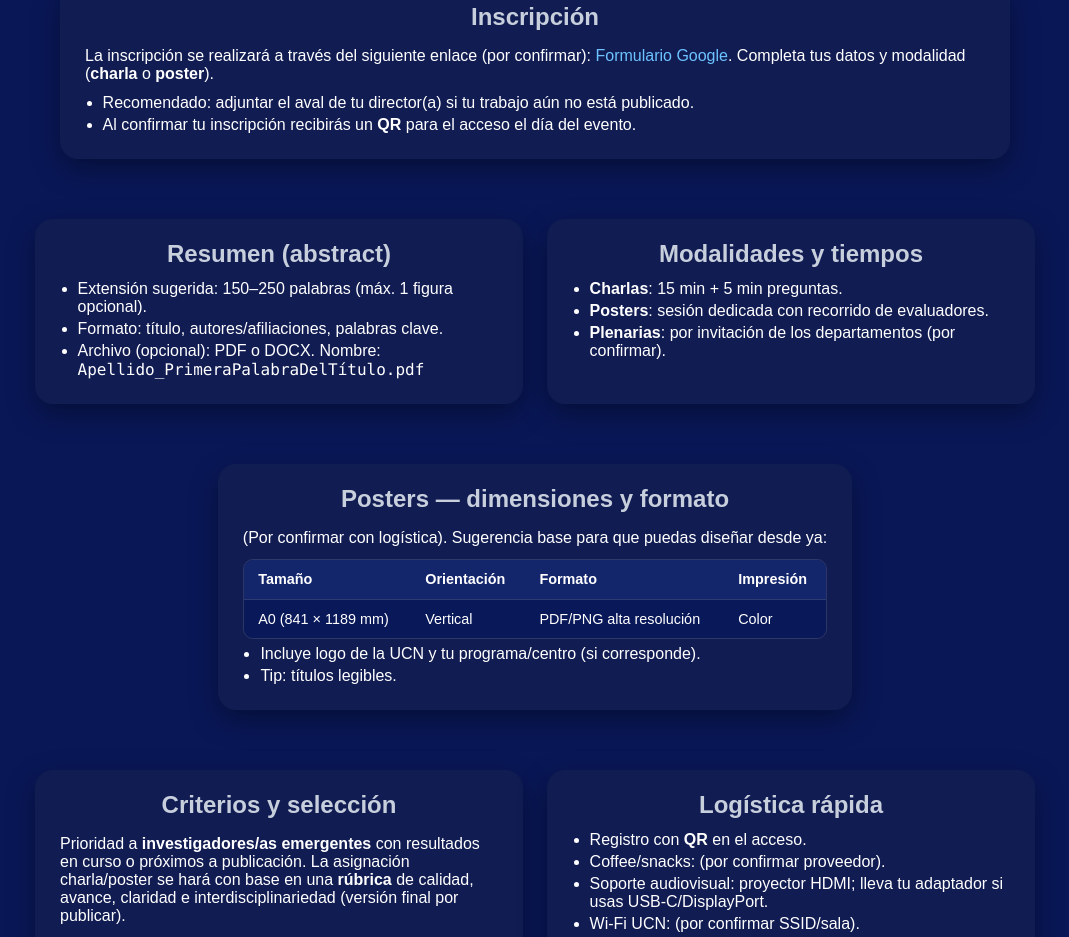
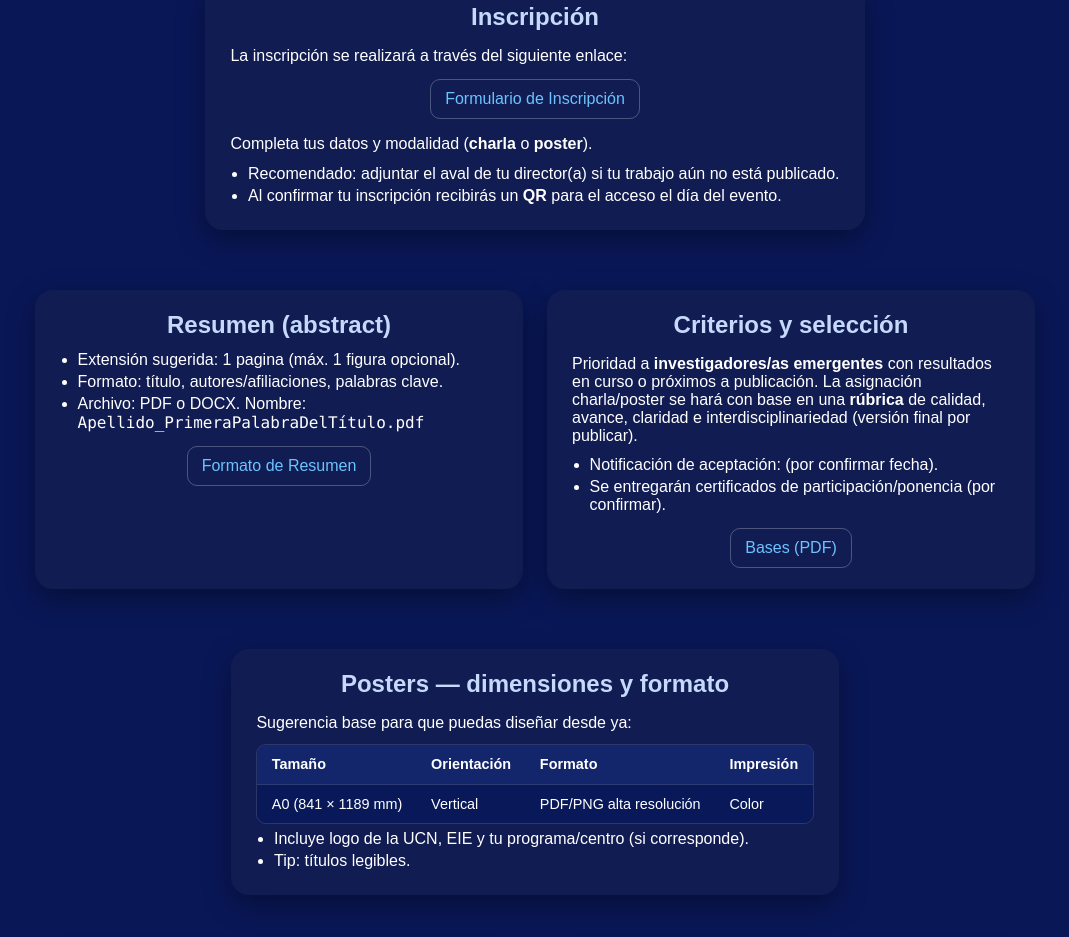
Before and after one commit to investigadoresemergentesucn/investigadores-EIE, a React (Create React App) app: page / in a window 1280 px wide. Shown: the part 2060-2997 px from the top of the page, without its empty margins (105-1174 px from the left). Built offline with nearby package versions, Linux system fonts and the light colour scheme; a web font is replaced by a local one.

Commit message:
Link de formato de abstract actualizado

```diff
--- a/src/App.css
+++ b/src/App.css
@@ -95,6 +95,8 @@ body {
   background:
     radial-gradient(circle at center 100%, #1d3aa8 1%, #091757 55%, #050b33 100%);
 /*background-color: #091757;*/
+
+
 
 }
 
@@ -237,14 +239,14 @@ body {
   border-radius: 10px;
   padding: 10px 14px;
   border: 1px solid rgba(255,255,255,0.25);
-  background: #0f172a;
+  background: #18181f;
   color: #fff;
   text-decoration: none;
 }
 
 .btn.outline {
   background: transparent;
-  color: #fff;
+  color: #6cc3ff;
 }
 
 .App-section a {
@@ -387,7 +389,7 @@ body {
   margin-top: 0;
   margin-bottom: 0.75rem;
   font-size: 1.5rem;
-  color: #c7cfdd;
+  color: #c5d9fb;
 }
 
 .info-card p {
@@ -409,4 +411,5 @@ body {
   display: flex;
   gap: 0.6rem;
   flex-wrap: wrap;
+  justify-content: center;
 }
--- a/src/App.js
+++ b/src/App.js
@@ -155,14 +155,31 @@ function App() {
   {/* Inscripción */}
   <div className="info-card info-card--wide">
     <h3>Inscripción</h3>
+
+    <p>La inscripción se realizará a través del siguiente enlace:</p>
+
+    <div className="info-actions">
+      <a
+        className="btn outline"
+        href="#"
+        onClick={(e) => e.preventDefault()}>
+        Formulario de Inscripción
+      </a>
+    </div>
+
     <p>
-        La inscripción se realizará a través del siguiente enlace (por confirmar):{" "}
-        <a href="#" onClick={(e)=>e.preventDefault()}>Formulario Google</a>.
       Completa tus datos y modalidad (<strong>charla</strong> o <strong>poster</strong>).
     </p>
+
     <ul>
-        <li>Recomendado: adjuntar el aval de tu director(a) si tu trabajo aún no está publicado.</li>
-        <li>Al confirmar tu inscripción recibirás un <strong>QR</strong> para el acceso el día del evento.</li>
+      <li>
+        Recomendado: adjuntar el aval de tu director(a) si tu trabajo aún no está
+        publicado.
+      </li>
+      <li>
+        Al confirmar tu inscripción recibirás un <strong>QR</strong> para el acceso
+        el día del evento.
+      </li>
     </ul>
   </div>
 
@@ -170,26 +187,38 @@ function App() {
     <div className="info-card">
       <h3>Resumen (abstract)</h3>
       <ul>
-        <li>Extensión sugerida: 150–250 palabras (máx. 1 figura opcional).</li>
+        <li>Extensión sugerida: 1 pagina (máx. 1 figura opcional).</li>
         <li>Formato: título, autores/afiliaciones, palabras clave.</li>
-        <li>Archivo (opcional): PDF o DOCX. Nombre: <code>Apellido_PrimeraPalabraDelTítulo.pdf</code></li>
+        <li>Archivo: PDF o DOCX. Nombre: <code>Apellido_PrimeraPalabraDelTítulo.pdf</code></li>
       </ul>
+           <div className="info-actions">
+  <a className="btn outline" href="https://drive.google.com/drive/folders/186Y5UYYzaImcDYplM_p4Sz-DhRBZUece?usp=sharing" target="_blank" rel="noreferrer">Formato de Resumen</a>
+</div>
     </div>
 
-    {/* Modalidades y tiempos */}
+        {/* Criterios y selección */}
     <div className="info-card">
-      <h3>Modalidades y tiempos</h3>
+      <h3>Criterios y selección</h3>
+      <p>
+        Prioridad a <strong>investigadores/as emergentes</strong> con resultados en curso o próximos a publicación.
+        La asignación charla/poster se hará con base en una <strong>rúbrica</strong> de calidad, avance,
+        claridad e interdisciplinariedad (versión final por publicar).
+      </p>
       <ul>
-        <li><strong>Charlas</strong>: 15 min + 5 min preguntas.</li>
-        <li><strong>Posters</strong>: sesión dedicada con recorrido de evaluadores.</li>
-        <li><strong>Plenarias</strong>: por invitación de los departamentos (por confirmar).</li>
+        <li>Notificación de aceptación: (por confirmar fecha).</li>
+        <li>Se entregarán certificados de participación/ponencia (por confirmar).</li>
       </ul>
+            <div className="info-actions">
+        <a className="btn outline" href="#" onClick={(e)=>e.preventDefault()}>Bases (PDF)</a>
       </div>
+    </div>
+
+
 
     {/* Posters: dimensiones (por confirmar) */}
     <div className="info-card info-card--wide">
       <h3>Posters — dimensiones y formato</h3>
-      <p>(Por confirmar con logística). Sugerencia base para que puedas diseñar desde ya:</p>
+      <p>Sugerencia base para que puedas diseñar desde ya:</p>
 <div className="App-tableWrapper">
   <table className="App-table">
     <thead>
@@ -212,22 +241,18 @@ function App() {
 </div>
 
       <ul>
-        <li>Incluye logo de la UCN y tu programa/centro (si corresponde).</li>
+        <li>Incluye logo de la UCN, EIE y tu programa/centro (si corresponde).</li>
         <li>Tip: títulos legibles.</li>
       </ul>
     </div>
 
-    {/* Criterios y selección */}
+    {/* Modalidades y tiempos */}
     <div className="info-card">
-      <h3>Criterios y selección</h3>
-      <p>
-        Prioridad a <strong>investigadores/as emergentes</strong> con resultados en curso o próximos a publicación.
-        La asignación charla/poster se hará con base en una <strong>rúbrica</strong> de calidad, avance,
-        claridad e interdisciplinariedad (versión final por publicar).
-      </p>
+      <h3>Modalidades y tiempos</h3>
       <ul>
-        <li>Notificación de aceptación: (por confirmar fecha).</li>
-        <li>Se entregarán certificados de participación/ponencia (por confirmar).</li>
+        <li><strong>Charlas</strong>: 15 min + 5 min preguntas.</li>
+        <li><strong>Posters</strong>: sesión dedicada con recorrido de evaluadores.</li>
+        <li><strong>Plenarias</strong>: por invitación de los departamentos (por confirmar).</li>
       </ul>
     </div>
 
@@ -236,16 +261,10 @@ function App() {
       <h3>Logística rápida</h3>
       <ul>
         <li>Registro con <strong>QR</strong> en el acceso.</li>
-        <li>Coffee/snacks: (por confirmar proveedor). </li>
+        <li>Coffee/snacks. </li>
         <li>Soporte audiovisual: proyector HDMI; lleva tu adaptador si usas USB-C/DisplayPort.</li>
-        <li>Wi-Fi UCN: (por confirmar SSID/sala).</li>
-        <li>Fotografía: cobertura por Bayron (consentimiento de imagen implícito en el registro).</li>
         <li>Código de conducta: respeto, inclusión y trato profesional en todas las actividades.</li>
       </ul>
-      <div className="info-actions">
-        <a className="btn" href="#" onClick={(e)=>e.preventDefault()}>Formulario de inscripción</a>
-        <a className="btn outline" href="#" onClick={(e)=>e.preventDefault()}>Bases (PDF)</a>
-      </div>
     </div>
   </div>
 </section>
```
Lines whose indentation alone changed are shown as unchanged.
